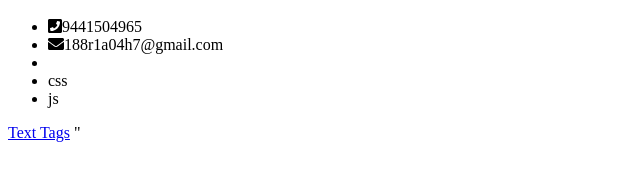
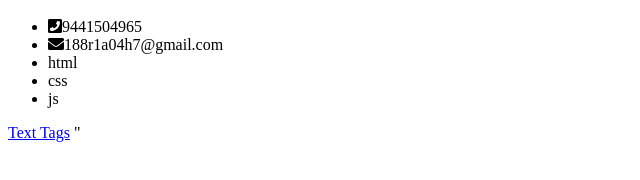
Before and after one commit to tejuteju123/tejjwebdev, a website: page frontend/html/index.html in a window 1280 px wide. Shown: the part 280-460 px from the top of the page, 0-640 px from the left. Drawn offline with nearby package versions, Linux system fonts and the light colour scheme.

Commit message:
html bullet addding

```diff
--- a/frontend/html/index.html
+++ b/frontend/html/index.html
@@ -29,7 +29,7 @@
     <ul>
         <li><i class="fas fa-phone-square"></i>9441504965</li>
         <li><i class="fas fa-envelope"></i>188r1a04h7@gmail.com</li>
-        <li><html></html></li>
+        <li>html</li>
         <li>css</li>
         <li>js</li>
     </ul>
```
